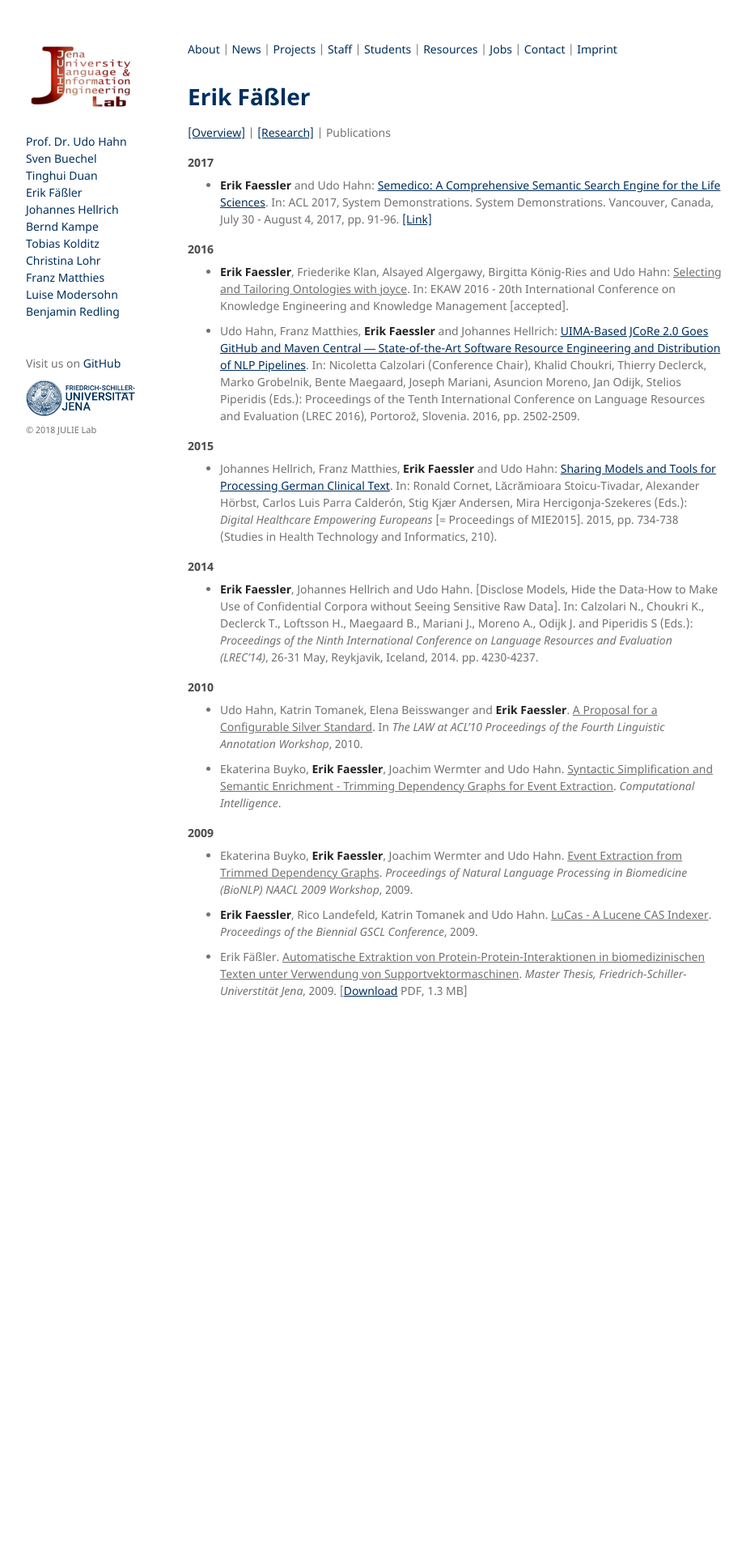
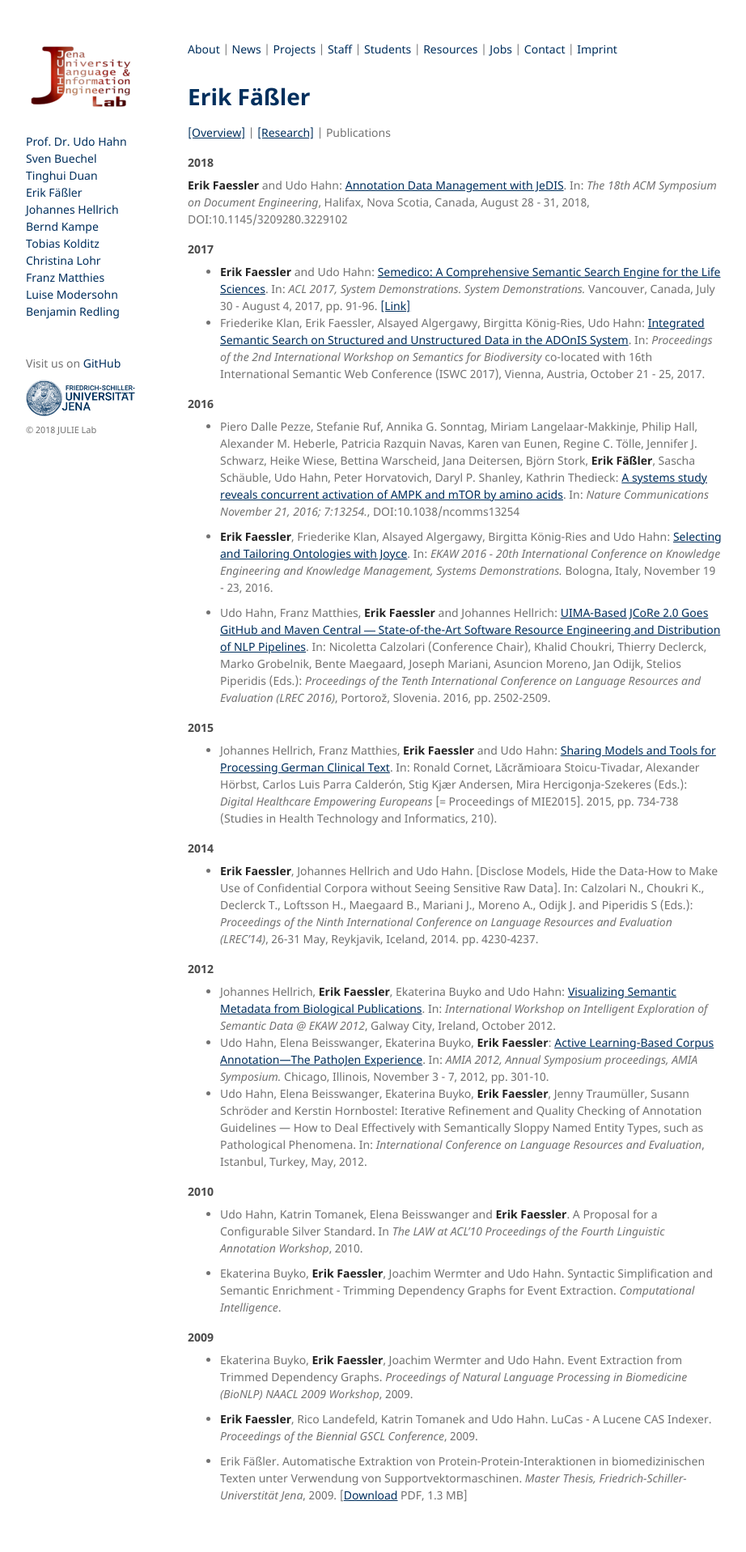
Before and after one commit to JULIELab/JULIELab.github.io, a Jekyll site: the page built from Staff/Faessler/publication.md, in a window 1280 px wide. Shown: the whole page at 81% size, without its empty margins (178-1100 px from the left). Built offline with Jekyll 4.4.1, drawn with Linux system fonts in a browser that asks for light colours; our own code applies the rules of GitHub Pages for plain Markdown files; before the commit the page ends 1294 px from its top, so only the background shows below that.

Commit message:
Updated publication list for Erik

```diff
--- a/Staff/Faessler/publication.md
+++ b/Staff/Faessler/publication.md
@@ -8,13 +8,19 @@ layout: staff
 [[Research]](research.html) |
 Publications
 
+#### 2018
+**Erik Faessler** and Udo Hahn: [Annotation Data Management with JeDIS](https://dl.acm.org/citation.cfm?id=3229102). In: *The 18th ACM Symposium on Document Engineering*, Halifax, Nova Scotia, Canada, August 28 - 31, 2018, DOI:10.1145/3209280.3229102
+
 #### 2017
-* **Erik Faessler** and Udo Hahn: [Semedico: A Comprehensive Semantic Search Engine for the Life Sciences](http://aclweb.org/anthology/P17-4016). In: ACL 2017, System Demonstrations. System Demonstrations. Vancouver, Canada, July 30 - August 4, 2017, pp. 91-96. [[Link]](http://semedico.org/)
+* **Erik Faessler** and Udo Hahn: [Semedico: A Comprehensive Semantic Search Engine for the Life Sciences](http://aclweb.org/anthology/P17-4016). In: *ACL 2017, System Demonstrations. System Demonstrations.* Vancouver, Canada, July 30 - August 4, 2017, pp. 91-96. [[Link]](http://semedico.org/)
+* Friederike Klan, Erik Faessler, Alsayed Algergawy, Birgitta König-Ries, Udo Hahn: [Integrated Semantic Search on Structured and Unstructured Data in the ADOnIS System](http://ceur-ws.org/Vol-1933/paper-9.pdf). In: *Proceedings of the 2nd International Workshop on Semantics for Biodiversity* co-located with 16th International Semantic Web Conference (ISWC 2017), Vienna, Austria, October 21 - 25, 2017.
 
 #### 2016
-* **Erik Faessler**, Friederike Klan, Alsayed Algergawy, Birgitta König-Ries and Udo Hahn: <u>Selecting and Tailoring Ontologies with joyce</u>. In: EKAW 2016 - 20th International Conference on Knowledge Engineering and Knowledge Management [accepted].
+* Piero Dalle Pezze, Stefanie Ruf, Annika G. Sonntag, Miriam Langelaar-Makkinje, Philip Hall, Alexander M. Heberle, Patricia Razquin Navas, Karen van Eunen, Regine C. Tölle, Jennifer J. Schwarz, Heike Wiese, Bettina Warscheid, Jana Deitersen, Björn Stork, **Erik Fäßler**, Sascha Schäuble, Udo Hahn, Peter Horvatovich, Daryl P. Shanley, Kathrin Thedieck: [A systems study reveals concurrent activation of AMPK and mTOR by amino acids](https://www.nature.com/articles/ncomms13254). In: *Nature Communications November 21, 2016; 7:13254.*, DOI:10.1038/ncomms13254
 
-* Udo Hahn, Franz Matthies, **Erik Faessler** and Johannes Hellrich: [UIMA-Based JCoRe 2.0 Goes GitHub and Maven Central ― State-of-the-Art Software Resource Engineering and Distribution of NLP Pipelines](http://www.lrec-conf.org/proceedings/lrec2016/pdf/774_Paper.pdf). In: Nicoletta Calzolari (Conference Chair), Khalid Choukri, Thierry Declerck, Marko Grobelnik, Bente Maegaard, Joseph Mariani, Asuncion Moreno, Jan Odijk, Stelios Piperidis (Eds.): Proceedings of the Tenth International Conference on Language Resources and Evaluation (LREC 2016), Portorož, Slovenia. 2016, pp. 2502-2509.
+* **Erik Faessler**, Friederike Klan, Alsayed Algergawy, Birgitta König-Ries and Udo Hahn: [Selecting and Tailoring Ontologies with Joyce](https://link.springer.com/chapter/10.1007/978-3-319-58694-6_12). In: *EKAW 2016 - 20th International Conference on Knowledge Engineering and Knowledge Management, Systems Demonstrations.* Bologna, Italy, November 19 - 23, 2016.
+
+* Udo Hahn, Franz Matthies, **Erik Faessler** and Johannes Hellrich: [UIMA-Based JCoRe 2.0 Goes GitHub and Maven Central ― State-of-the-Art Software Resource Engineering and Distribution of NLP Pipelines](http://www.lrec-conf.org/proceedings/lrec2016/pdf/774_Paper.pdf). In: Nicoletta Calzolari (Conference Chair), Khalid Choukri, Thierry Declerck, Marko Grobelnik, Bente Maegaard, Joseph Mariani, Asuncion Moreno, Jan Odijk, Stelios Piperidis (Eds.): *Proceedings of the Tenth International Conference on Language Resources and Evaluation (LREC 2016)*, Portorož, Slovenia. 2016, pp. 2502-2509.
 
 #### 2015
 * Johannes Hellrich, Franz Matthies, **Erik Faessler** and Udo Hahn: [Sharing Models and Tools for Processing German Clinical Text](http://ebooks.iospress.nl/volumearticle/39444). In: Ronald Cornet, Lăcrămioara Stoicu-Tivadar, Alexander Hörbst, Carlos Luis Parra Calderón, Stig Kjær Andersen, Mira Hercigonja-Szekeres (Eds.): *Digital Healthcare Empowering Europeans* [= Proceedings of MIE2015]. 2015, pp. 734-738 (Studies in Health Technology and Informatics, 210).
@@ -22,14 +28,19 @@ Publications
 #### 2014
 * **Erik Faessler**, Johannes Hellrich and Udo Hahn. [Disclose Models, Hide the Data-How to Make Use of Confidential Corpora without Seeing Sensitive Raw Data]. In: Calzolari N., Choukri K., Declerck T., Loftsson H., Maegaard B., Mariani J., Moreno A., Odijk J. and Piperidis S (Eds.): *Proceedings of the Ninth International Conference on Language Resources and Evaluation (LREC'14)*, 26-31 May, Reykjavik, Iceland, 2014. pp. 4230-4237.
 
+#### 2012
+* Johannes Hellrich, **Erik Faessler**, Ekaterina Buyko and Udo Hahn: [Visualizing Semantic Metadata from Biological Publications](http://imash.leeds.ac.uk/event/proceedings/iesd2012/Hellrich_4.pdf). In: *International Workshop on Intelligent Exploration of Semantic Data @ EKAW 2012*, Galway City, Ireland, October 2012.
+* Udo Hahn, Elena Beisswanger, Ekaterina Buyko, **Erik Faessler**: [Active Learning-Based Corpus Annotation—The PathoJen Experience](http://www.aclweb.org/anthology/W10-4121). In: *AMIA 2012, Annual Symposium proceedings, AMIA Symposium.* Chicago, Illinois, November 3 - 7, 2012, pp. 301-10.
+* Udo Hahn, Elena Beisswanger, Ekaterina Buyko, **Erik Faessler**, Jenny Traumüller, Susann Schröder and Kerstin Hornbostel: Iterative Refinement and Quality Checking of Annotation Guidelines — How to Deal Effectively with Semantically Sloppy Named Entity Types, such as Pathological Phenomena. In: *International Conference on Language Resources and Evaluation*, Istanbul, Turkey, May, 2012.
+
 #### 2010
-* Udo Hahn, Katrin Tomanek, Elena Beisswanger and **Erik Faessler**. <u>A Proposal for a Configurable Silver Standard</u>. In *The LAW at ACL'10  Proceedings of the Fourth Linguistic Annotation Workshop*, 2010.
+* Udo Hahn, Katrin Tomanek, Elena Beisswanger and **Erik Faessler**. A Proposal for a Configurable Silver Standard. In *The LAW at ACL'10  Proceedings of the Fourth Linguistic Annotation Workshop*, 2010.
 
-* Ekaterina Buyko, **Erik Faessler**, Joachim Wermter and Udo Hahn. <u>Syntactic Simplification and Semantic Enrichment - Trimming Dependency Graphs for Event Extraction</u>. *Computational Intelligence*.
+* Ekaterina Buyko, **Erik Faessler**, Joachim Wermter and Udo Hahn. Syntactic Simplification and Semantic Enrichment - Trimming Dependency Graphs for Event Extraction. *Computational Intelligence*.
 
 #### 2009
-* Ekaterina Buyko, **Erik Faessler**, Joachim Wermter and Udo Hahn. <u>Event Extraction from Trimmed Dependency Graphs</u>. *Proceedings of Natural Language Processing in Biomedicine (BioNLP) NAACL 2009 Workshop*, 2009.
+* Ekaterina Buyko, **Erik Faessler**, Joachim Wermter and Udo Hahn. Event Extraction from Trimmed Dependency Graphs. *Proceedings of Natural Language Processing in Biomedicine (BioNLP) NAACL 2009 Workshop*, 2009.
 
-* **Erik Faessler**, Rico Landefeld, Katrin Tomanek and Udo Hahn. <u>LuCas - A Lucene CAS Indexer</u>. *Proceedings of the Biennial GSCL Conference*, 2009.
+* **Erik Faessler**, Rico Landefeld, Katrin Tomanek and Udo Hahn. LuCas - A Lucene CAS Indexer. *Proceedings of the Biennial GSCL Conference*, 2009.
 
-* Erik Fäßler. <u>Automatische Extraktion von Protein-Protein-Interaktionen in biomedizinischen Texten unter Verwendung von Supportvektormaschinen</u>. *Master Thesis, Friedrich-Schiller-Universtität Jena*, 2009. [[Download](/downloads/publications/thesis/diploma_thesis_faessler.pdf) PDF, 1.3 MB]
+* Erik Fäßler. Automatische Extraktion von Protein-Protein-Interaktionen in biomedizinischen Texten unter Verwendung von Supportvektormaschinen. *Master Thesis, Friedrich-Schiller-Universtität Jena*, 2009. [[Download](/downloads/publications/thesis/diploma_thesis_faessler.pdf) PDF, 1.3 MB]
```
